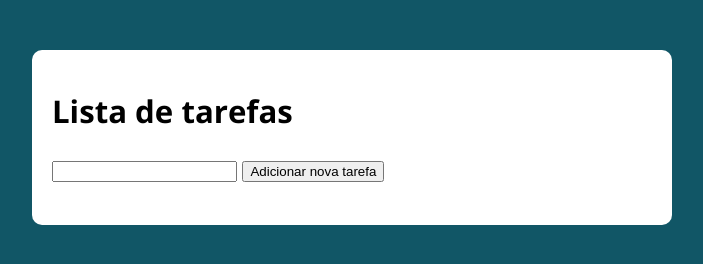
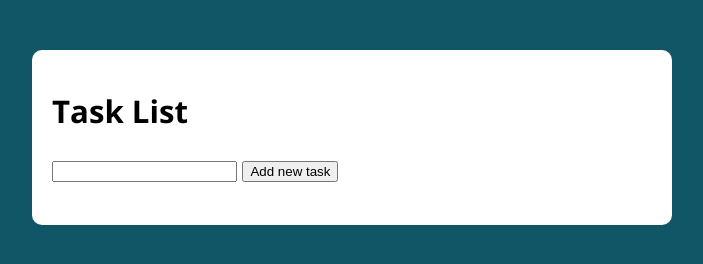
Before and after one commit to michaelrn2288/lista-de-tarefas, a plain HTML site: page index.html in a window 1280 px wide. Shown: the whole page, without its empty margins (288-991 px from the left). Drawn offline with nearby package versions, Linux system fonts and the light colour scheme.

Commit message:
change page content to english

```diff
--- a/index.html
+++ b/index.html
@@ -1,21 +1,21 @@
 <!DOCTYPE html>
-<html lang="pt-BR">
+<html lang="en">
 
 <head>
   <meta charset="UTF-8">
   <meta name="viewport" content="width=device-width, initial-scale=1.0">
   <meta http-equiv="X-UA-Compatible" content="ie=edge">
-  <title>Lista de Tarefas</title>
+  <title>Task List</title>
   <link rel="stylesheet" href="./assets/css/style.css">
 </head>
 
 <body>
 
   <section class="container">
-    <h1>Lista de tarefas</h1>
+    <h1>Task List</h1>
     <p>
       <input type="text" class="inputNewTask">
-      <button class="btnAddTask">Adicionar nova tarefa</button>
+      <button class="btnAddTask">Add new task</button>
     </p>
 
     <ul class="taskList"></ul>
```
